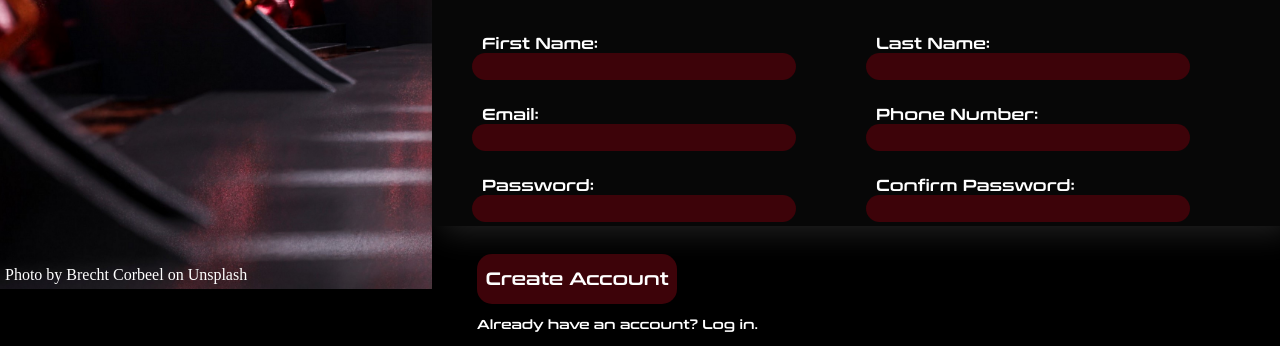
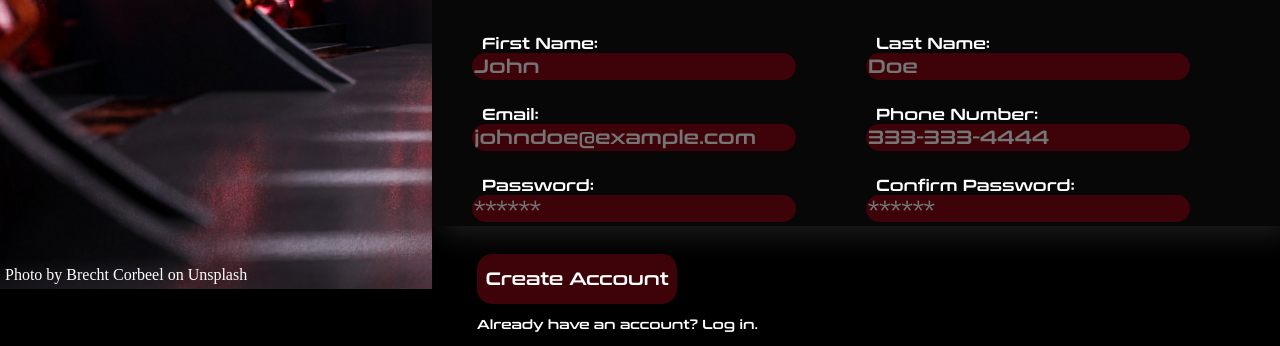
Before and after one commit to Quail58/sign_up_form, a plain HTML site: page index.html in a window 1280 px wide. Shown: the part 511-857 px from the top of the page. Drawn offline with Linux system fonts and the light colour scheme; files whose address does not match are found by name.

Commit message:
Made inputs required

```diff
--- a/index.html
+++ b/index.html
@@ -28,19 +28,19 @@
                     <div class="inputs">
                         <div class="leftForm">
                             <label for="firstName">First Name:</label>
-                            <input type="text" name="firstName" id="firstName">
+                            <input type="text" name="firstName" id="firstName" required placeholder="John">
                             <label for="email">Email:</label>
-                            <input type="email" name="email" id="email">
+                            <input type="email" name="email" id="email" required placeholder="johndoe@example.com">
                             <label for="password">Password:</label>
-                            <input type="password" name="password" id="password">
+                            <input type="password" name="password" id="password" required placeholder="******">
                         </div>
                         <div class="rightForm">
                             <label for="lastName">Last Name:</label>
-                            <input type="text" name="lastName" id="lastName">
+                            <input type="text" name="lastName" id="lastName" required placeholder="Doe">
                             <label for="phoneNumber">Phone Number:</label>
-                            <input type="tel" name="phoneNumber" id="phoneNumber">
+                            <input type="tel" name="phoneNumber" id="phoneNumber" required placeholder="333-333-4444">
                             <label for="password2">Confirm Password:</label>
-                            <input type="password" name="password2" id="password2">
+                            <input type="password" name="password2" id="password2" required placeholder="******">
                         </div>
                         <div class="submitButton">
                             <button type="submit">Create Account</button>
```
